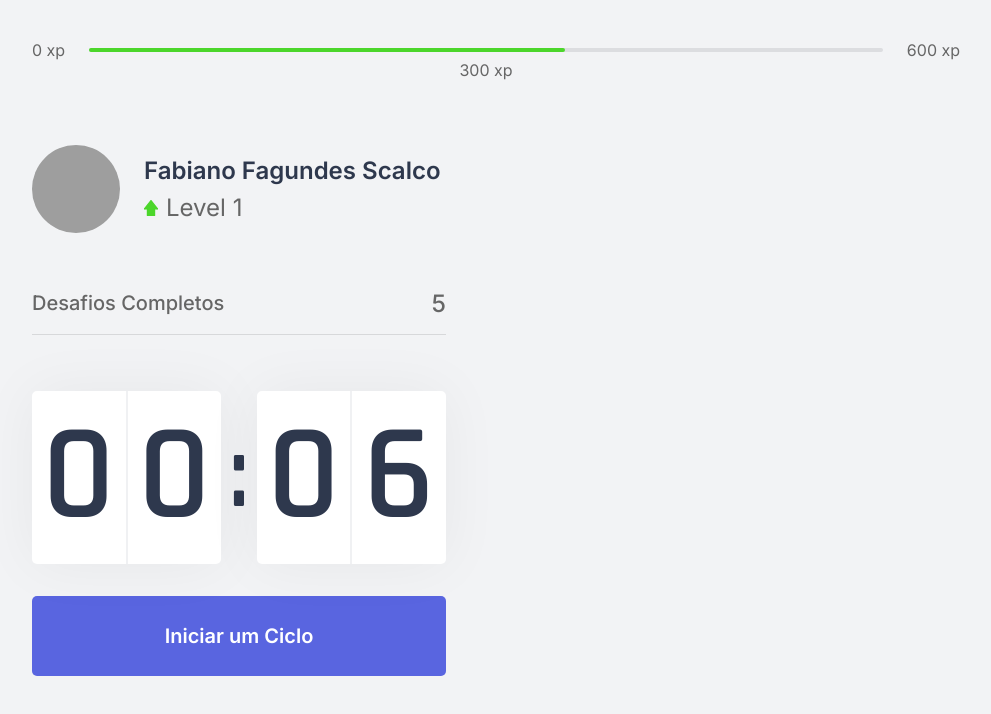
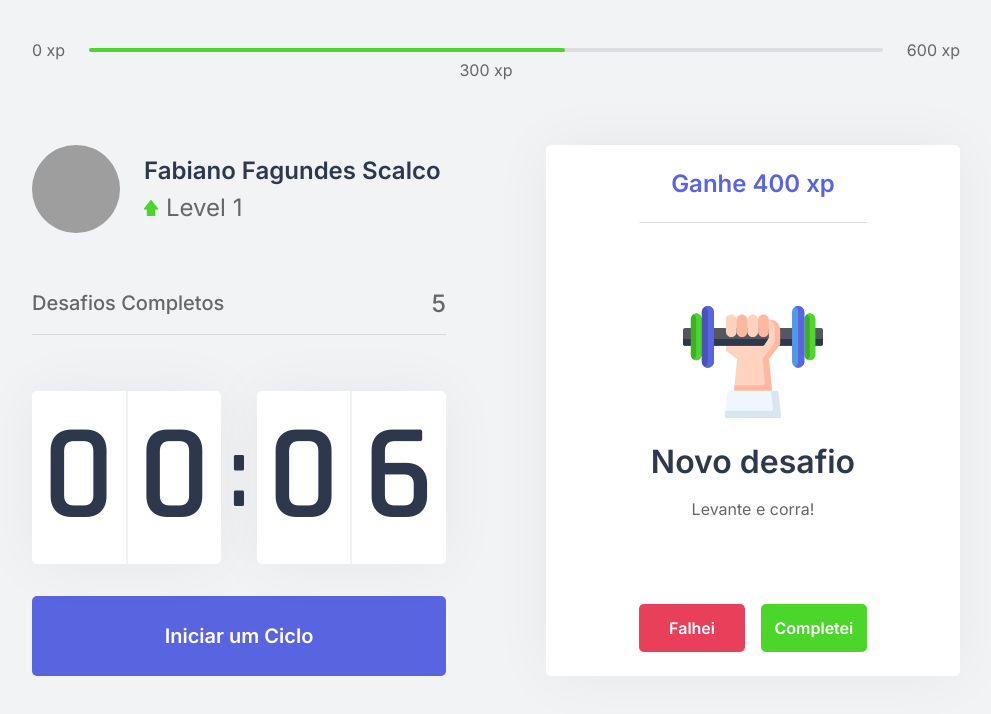
Before and after one commit to ffscalco/moveit-next, a Next.js app: page / in a window 1280 px wide. Shown: the top 714 px of the page, without its empty margins (144-1135 px from the left). Built offline with nearby package versions, Linux system fonts and the light colour scheme; grey boxes are pictures that could not be loaded.

Commit message:
Create challengebox component

```diff
--- /dev/null
+++ b/src/components/ChallengeBox.tsx
@@ -0,0 +1,44 @@
+import styles from "../styles/componontes/ChallengeBox.module.css";
+
+export function ChallengeBox() {
+    const hasActiveChallenge = true;
+
+    return (
+        <div className={styles.challengeBoxContainer}>
+            { hasActiveChallenge ? (
+                <div className={styles.challengeActive}>
+                    <header>Ganhe 400 xp</header>
+
+                    <main>
+                        <img src="icons/body.svg" />
+                        <strong>Novo desafio</strong>
+                        <p>Levante e corra!</p>
+                    </main>
+
+                    <footer>
+                        <button
+                            type="button"
+                            className={styles.challengeFailedButton}
+                        >
+                            Falhei
+                        </button>
+                        <button
+                            type="button"
+                            className={styles.challengeSucceededButton}
+                        >
+                            Completei
+                        </button>
+                    </footer>
+                </div>
+            ) : (
+                    <div className={styles.challengeNotActive}>
+                        <strong>Inicie um ciclo para receber desafios a serem completados</strong>
+                        <p>
+                            <img src="icons/level-up.svg" alt="Level Up" />
+                            Avance de level completando desafios
+                        </p>
+                    </div>
+                )}
+        </div>
+    )
+}
--- a/src/pages/index.tsx
+++ b/src/pages/index.tsx
@@ -1,9 +1,10 @@
+import Head from "next/head";
+
 import { CompletedChallanges } from "../components/CompletedChallanges";
 import { Countdown } from "../components/Countdown";
 import { ExperienceBar } from "../components/ExperienceBar";
 import { Profile } from "../components/Profile";
-
-import Head from "next/head";
+import { ChallengeBox } from "../components/ChallengeBox";
 
 import styles from "../styles/pages/Home.module.css";
 
@@ -22,7 +23,7 @@
           <Countdown />
         </div>
         <div>
-
+          <ChallengeBox />
         </div>
       </section>
     </div>
--- /dev/null
+++ b/src/styles/componontes/ChallengeBox.module.css
@@ -0,0 +1,110 @@
+.challengeBoxContainer {
+    height: 100%;
+
+    background: var(--white);
+    border-radius: 5px;
+    box-shadow: 0 0 60px rgba(0, 0,0, 0.05);
+    padding: 1.5rem 2rem;
+
+    display: flex;
+    flex-direction: column;
+    align-items: center;
+    justify-content: center;
+    text-align: center;
+}
+
+.challengeNotActive {
+    display: flex;
+    flex-direction: column;
+    align-items: center;
+}
+
+.challengeNotActive strong {
+    font-size: 1.5rem;
+    font-weight: 500;
+    line-height: 1.4;
+}
+
+.challengeNotActive p {
+    display: flex;
+    flex-direction: column;
+    align-items: center;
+    line-height: 1.4;
+    max-width: 70%;
+    margin-top: 3rem;
+}
+
+.challengeNotActive p img {
+    margin-bottom: 1rem;
+}
+
+.challengeActive {
+    height: 100%;
+
+    display: flex;
+    flex-direction: column;
+}
+
+.challengeActive header {
+    color: var(--blue);
+    font-weight: 600;
+    font-size: 1.5rem;
+    padding: 0 2rem 1.5rem;
+    border-bottom: 1px solid var(--gray-line);
+}
+
+.challengeActive main {
+    flex: 1;
+    display: flex;
+    flex-direction: column;
+    align-items: center;
+    justify-content: center;
+}
+
+.challengeActive main strong {
+    font-size: 2rem;
+    font-weight: 600;
+    color: var(--title);
+
+    margin: 1.5rem 0 1rem;
+}
+
+.challengeActive main p {
+    line-height: 1.5;
+}
+
+.challengeActive footer {
+    display: grid;
+    grid-template-columns: 1fr 1fr;
+    gap: 1rem;
+}
+
+.challengeActive footer button {
+    height: 3rem;
+
+    display: flex;
+    align-items: center;
+    justify-content: center;
+
+    border: 0;
+    border-radius: 5px;
+
+    color: var(--white);
+
+    font-size: 1rem;
+    font-weight: 600;
+
+    transition: filter 0.2s;
+}
+
+.challengeActive footer button.challengeFailedButton {
+    background: var(--red);
+}
+
+.challengeActive footer button.challengeSucceededButton {
+    background: var(--green);
+}
+
+.challengeActive footer button:hover {
+    filter: brightness(0.9);
+}
```
